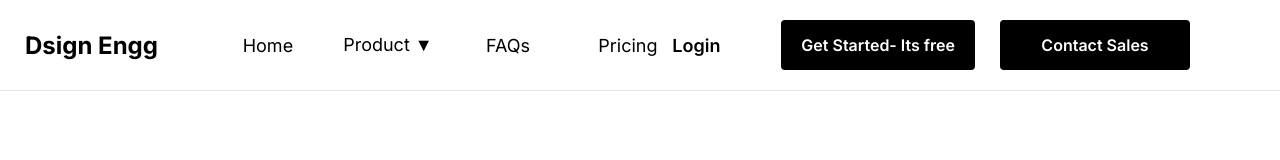
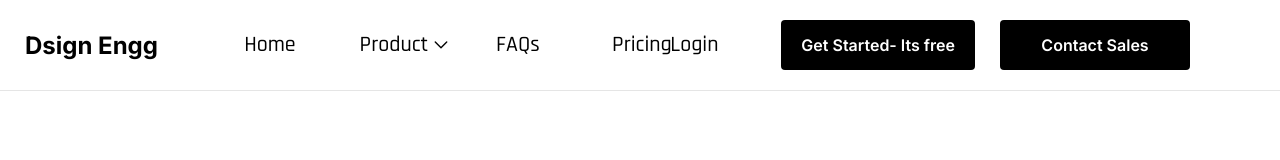
Before and after one commit to Anubhavgupta14/Ladle_Calculator, a Next.js app: page /components/navbar in a window 1280 px wide. Shown: the top 160 px of the page. Built offline with nearby package versions, Linux system fonts and the light colour scheme.

Commit message:
navbar, home fix

```diff
--- a/app/components/navbar/globals.css
+++ b/app/components/navbar/globals.css
@@ -1,3 +1,5 @@
+@import url('https://fonts.googleapis.com/css2?family=Lora&display=swap');
+@import url('https://fonts.googleapis.com/css2?family=Rajdhani:wght@500&display=swap');
 .navbar {
     height: 90px;
     position: relative;
@@ -63,14 +65,17 @@
 }
 
 .nav {
-    font-size: 18px;
+    font-size: 22px;
     /* font-weight: 600; */
-    width: 120px;
+    width: 86px;
     display: flex;
     align-items: center;
     justify-content: center;
-    margin: 0px 0px;
+    margin: 0px 19px;
     height: 90px;
+    /* font-family: 'Lora', serif; */
+    font-family: 'Rajdhani', sans-serif;
+    font-weight: 500;
 }
 
 .nav:hover{
@@ -399,3 +404,24 @@
         padding: 1px 20px 0px 30px;
     }
   }
+
+  .arrow-cont2 {
+    position: absolute;
+    cursor: pointer;
+    left: 218px;
+    height: 30px;
+    width: 30px;
+    border-radius: 50%;
+
+    transition: all .3s ease;
+}
+
+.arrow-cont svg {
+    color: black;
+    font-size: 20px;
+    transition: all .3s ease;
+}
+
+.down{
+    transform: rotate(180deg);
+}
--- a/app/components/navbar/page.js
+++ b/app/components/navbar/page.js
@@ -1,5 +1,5 @@
 "use client";
-import React, { useEffect, useState } from "react";
+import React, { useEffect, useState, useRef } from "react";
 import Script from "next/script";
 import Link from "next/link";
 import $ from "jquery";
@@ -32,7 +32,27 @@ const Navbar = ({ moveIndex }) => {
     }
   };
 
+  const excludedDivRef = useRef(null);
+
+  useEffect(() => {
+    const handleClick = (event) => {
+      if (
+        !event.target.closest('.body') &&
+        !excludedDivRef.current.contains(event.target)
+      ) {
+        setOpen(false);
+      }
+    };
+
+    document.addEventListener('click', handleClick, { capture: true });
+
+    return () => {
+      document.removeEventListener('click', handleClick, { capture: true });
+    };
+  }, []);
+
   const open_menu = () => {
+    event.stopPropagation();
     setOpen(!open);
   };
 
@@ -47,7 +67,7 @@ const Navbar = ({ moveIndex }) => {
   }, []);
 
   return (
-    <nav>
+    <nav className="body">
       <div className={color ? (open ? "navbar":"navbar scrolled-navbar") : "navbar"} id="navbar">
         <div className="navbar-left normal">
           <Link href={"/"}>
@@ -60,7 +80,8 @@ const Navbar = ({ moveIndex }) => {
             </Link>
 
             <div className="nav nav4" onClick={open_menu}>
-              Product {open ? '▲' : '▼'}
+              Product
+              <div className={open ? "arrow-cont2 null flex-all down":"arrow-cont2 null flex-all"}><svg stroke="currentColor" fill="currentColor" strokeWidth="0" viewBox="0 0 24 24" height="1em" width="1em" xmlns="http://www.w3.org/2000/svg"><path d="M5.22 8.22a.749.749 0 0 0 0 1.06l6.25 6.25a.749.749 0 0 0 1.06 0l6.25-6.25a.749.749 0 1 0-1.06-1.06L12 13.939 6.28 8.22a.749.749 0 0 0-1.06 0Z"></path></svg></div>
             </div>
 
             <Link href={"#faq"}>
@@ -79,8 +100,8 @@ const Navbar = ({ moveIndex }) => {
             </Link>
 
             <div className="nav nav4" onClick={open_menu}>
-              Product {open ? '▲' : '▼'}
-
+              Product
+              <div className={open ? "arrow-cont2 null flex-all down":"arrow-cont2 null flex-all"}><svg stroke="currentColor" fill="currentColor" strokeWidth="0" viewBox="0 0 24 24" height="1em" width="1em" xmlns="http://www.w3.org/2000/svg"><path d="M5.22 8.22a.749.749 0 0 0 0 1.06l6.25 6.25a.749.749 0 0 0 1.06 0l6.25-6.25a.749.749 0 1 0-1.06-1.06L12 13.939 6.28 8.22a.749.749 0 0 0-1.06 0Z"></path></svg></div>
             </div>
 
             <Link href={"#faq"}>
@@ -129,7 +150,7 @@ const Navbar = ({ moveIndex }) => {
               <h2 className="logo">Dsign Engg</h2>
             </Link>
           </div>
-          <div onClick={handleClick} className="ham-pos">
+          <div onClick={handleClick} className={open ? "ham-pos res-nav":"ham-pos"}>
             {click ? (
               <CloseIcon size={20} style={{ color: "black" }} />
             ) : (
@@ -147,17 +168,8 @@ const Navbar = ({ moveIndex }) => {
         }
       >
 
-        <div className="drop-details">
-          <div className="ham2">
+        <div ref={excludedDivRef} className="drop-details">
           <h2>CCM Solution</h2>
-          <div onClick={handleClick2} className="ham-pos">
-            {click ? (
-              <CloseIcon size={20} style={{ color: "black" }} />
-            ) : (
-              <CloseIcon size={20} style={{ color: "black" }} />
-            )}
-          </div>
-          </div>
           <p>Welcome to our realm of Metallurgical Excellence! Embrace the
                 art and science of Ladle Calculations and Continuous Casting
                 Machine (CCM) Solutions with us. Dive into the fascinating world
```
